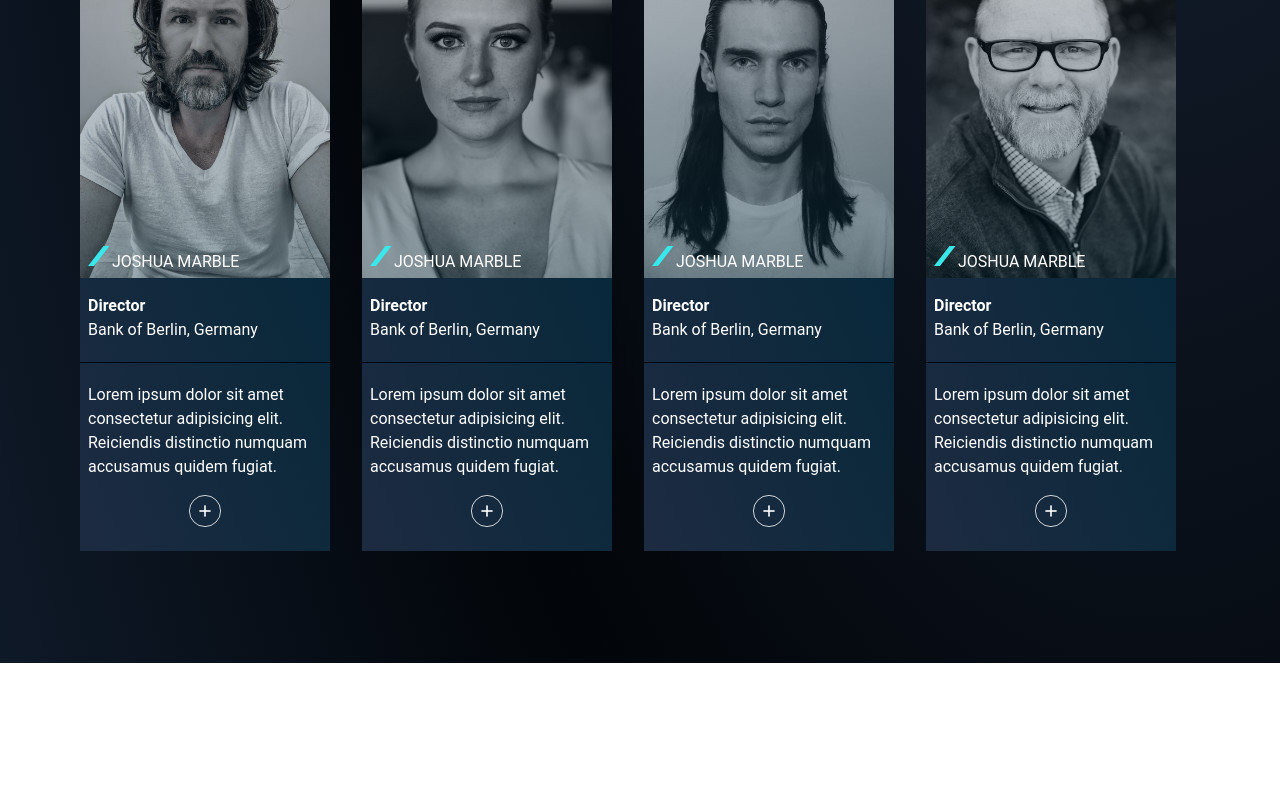
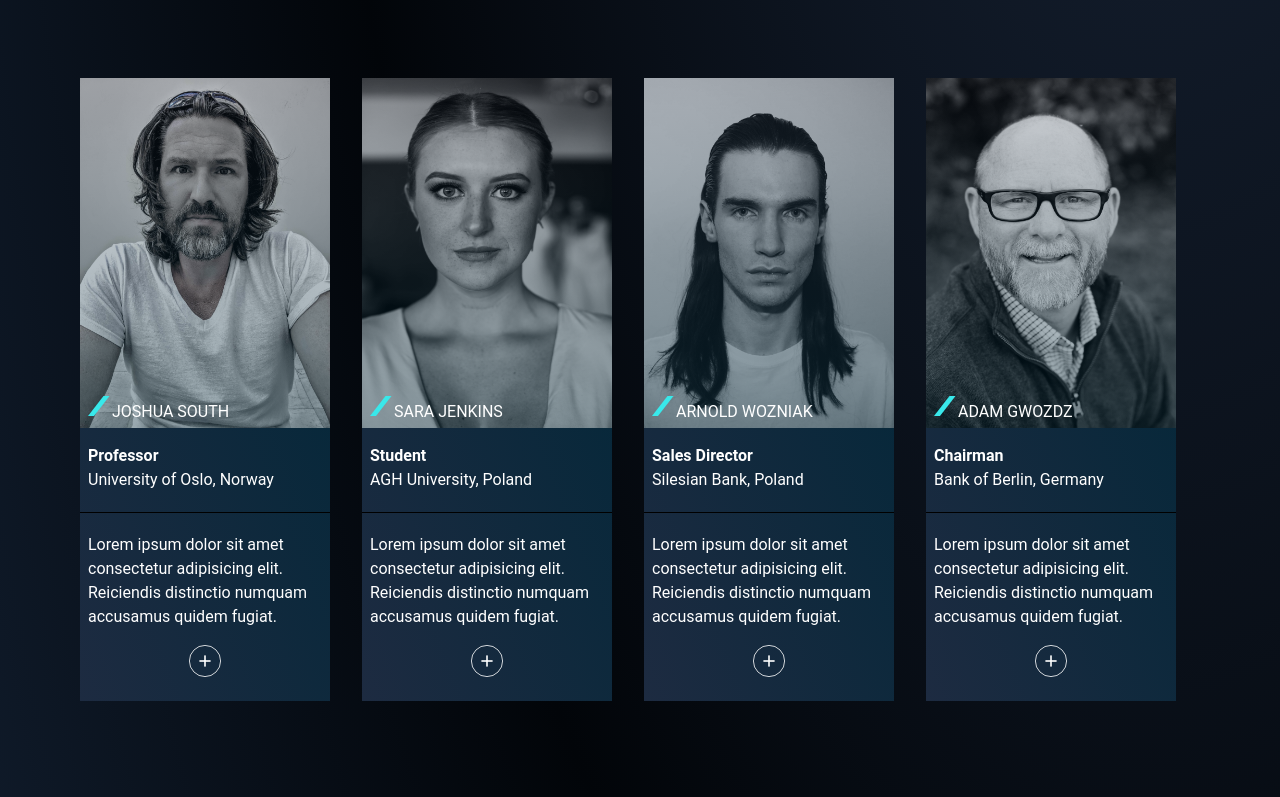
Before and after one commit to jakubgornik/banking-site, a Next.js app: page / in a window 1280 px wide. Shown: the part 1489-2286 px from the top of the page. Before the commit the page ends 2152 px from the top, so only its background shows below. Built offline with nearby package versions, Linux system fonts and the light colour scheme.

Commit message:
rwd,and swpier component fixes

```diff
--- a/components/Hero.tsx
+++ b/components/Hero.tsx
@@ -33,8 +33,8 @@ const Hero = () => {
             className="px-4 mobile:pt-8 md:pt-0"
             src={team}
             alt="Team of employees"
-            width={450}
-            height={450}
+            width={600}
+            sizes="(min-width: 768px) 400px"
             priority
           />
         </div>
--- a/components/PersonProfile.tsx
+++ b/components/PersonProfile.tsx
@@ -5,9 +5,12 @@ import { StaticImageData } from "next/image";
 
 interface Props {
   profilePicture: StaticImageData;
+  fullName: string;
+  status: string;
+  title: string;
 }
 
-const PersonProfile = ({ profilePicture }: Props) => {
+const PersonProfile = ({ profilePicture, fullName, status, title }: Props) => {
   const [isDescriptionOpened, setIsDescriptionOpened] = useState(false);
   const [isHovered, setIsHovered] = useState(false);
 
@@ -49,14 +52,12 @@ const PersonProfile = ({ profilePicture }: Props) => {
                 fill="#39E8EA"
               />
             </svg>
-            <div className="ml-6 uppercase text-white">Joshua Marble</div>
+            <div className="ml-6 uppercase text-white">{fullName}</div>
           </div>
         </div>
 
-        <div className="mx-2 mt-4 font-semibold text-white">Director</div>
-        <div className=" mx-2 font-normal text-white">
-          Bank of Berlin, Germany
-        </div>
+        <div className="mx-2 mt-4 font-semibold text-white">{title}</div>
+        <div className=" mx-2 font-normal text-white">{status}</div>
         <div className="my-5 border-b-[1px] border-black"></div>
 
         {/* Text */}
--- a/components/SwiperProfile.tsx
+++ b/components/SwiperProfile.tsx
@@ -6,6 +6,26 @@ import { Mousewheel } from "swiper";
 import { Autoplay } from "swiper";
 import { Grid } from "swiper";
 import "swiper/css";
+import {
+  personProfileFullName1,
+  personProfileFullName2,
+  personProfileFullName3,
+  personProfileFullName4,
+  personProfileFullName5,
+  personProfileFullName6,
+  personProfileStatus1,
+  personProfileStatus2,
+  personProfileStatus3,
+  personProfileStatus4,
+  personProfileStatus5,
+  personProfileStatus6,
+  personProfileOcupation1,
+  personProfileOcupation2,
+  personProfileOcupation3,
+  personProfileOcupation4,
+  personProfileOcupation5,
+  personProfileOcupation6,
+} from "../utilities/util";
 import person1 from "../img/portraits/person1.jpeg";
 import person3 from "../img/portraits/person3.jpeg";
 import person4 from "../img/portraits/person4.jpeg";
@@ -29,37 +49,72 @@ const SwiperProfile = () => {
             <div className="max-w-[1440px]">
               <div className="max-w-[250px]">
                 <SwiperSlide key={1}>
-                  <PersonProfile profilePicture={person1} />
+                  <PersonProfile
+                    profilePicture={person1}
+                    status={personProfileStatus1}
+                    fullName={personProfileFullName1}
+                    title={personProfileOcupation1}
+                  />
                 </SwiperSlide>
               </div>
               <div className="max-w-[250px]">
                 <SwiperSlide key={2}>
-                  <PersonProfile profilePicture={person7} />
+                  <PersonProfile
+                    profilePicture={person7}
+                    status={personProfileStatus2}
+                    fullName={personProfileFullName2}
+                    title={personProfileOcupation2}
+                  />
                 </SwiperSlide>
               </div>
               <div className="max-w-[250px]">
                 <SwiperSlide key={3}>
-                  <PersonProfile profilePicture={person3} />
+                  <PersonProfile
+                    profilePicture={person3}
+                    status={personProfileStatus3}
+                    fullName={personProfileFullName3}
+                    title={personProfileOcupation3}
+                  />
                 </SwiperSlide>
               </div>
               <div className="max-w-[250px]">
                 <SwiperSlide key={4}>
-                  <PersonProfile profilePicture={person4} />
+                  <PersonProfile
+                    profilePicture={person4}
+                    status={personProfileStatus4}
+                    fullName={personProfileFullName4}
+                    title={personProfileOcupation4}
+                  />
                 </SwiperSlide>
               </div>
               <div className="max-w-[250px]">
                 <SwiperSlide key={5}>
-                  <PersonProfile profilePicture={person5} />
+                  <PersonProfile
+                    profilePicture={person5}
+                    status={personProfileStatus5}
+                    fullName={personProfileFullName5}
+                    title={personProfileOcupation5}
+                  />
                 </SwiperSlide>
               </div>
               <div className="max-w-[250px]">
                 <SwiperSlide key={6}>
-                  <PersonProfile profilePicture={person6} />
+                  <PersonProfile
+                    profilePicture={person6}
+                    status={personProfileStatus6}
+                    fullName={personProfileFullName6}
+                    title={personProfileOcupation6}
+                  />
                 </SwiperSlide>
               </div>
               <div className="max-w-[250px]">
                 <SwiperSlide key={7}>
-                  <PersonProfile profilePicture={person1} />
+                  <PersonProfile
+                    profilePicture={person1}
+                    status={personProfileStatus1}
+                    fullName={personProfileFullName1}
+                    title={personProfileOcupation1}
+                  />
                 </SwiperSlide>
               </div>
             </div>
--- a/utilities/util.ts
+++ b/utilities/util.ts
@@ -5,3 +5,23 @@ export const boxSectionDescription: string =
 export const boxItemTitle1: string = "Rewards";
 export const boxItemTitle2: string = "Secured";
 export const boxItemTitle3: string = "Balanced";
+
+export const personProfileFullName1: string = "ALEX MARBLE";
+export const personProfileFullName2: string = "JOSHUA SOUTH";
+export const personProfileFullName3: string = "SARA JENKINS";
+export const personProfileFullName4: string = "ARNOLD WOZNIAK";
+export const personProfileFullName5: string = "ADAM GWOZDZ";
+export const personProfileFullName6: string = "ALEKSIEJ NOWOROV ";
+export const personProfileStatus1: string = "Bank of Berlin, Germany";
+export const personProfileStatus2: string = "University of Oslo, Norway";
+export const personProfileStatus3: string = "AGH University, Poland";
+export const personProfileStatus4: string = "Silesian Bank, Poland";
+export const personProfileStatus5: string = "Bank of Berlin, Germany";
+export const personProfileStatus6: string = "FutureBank, Ukraine";
+
+export const personProfileOcupation1: string = "Manager";
+export const personProfileOcupation2: string = "Professor";
+export const personProfileOcupation3: string = "Student";
+export const personProfileOcupation4: string = "Sales Director";
+export const personProfileOcupation5: string = "Chairman";
+export const personProfileOcupation6: string = "CEO";
```
